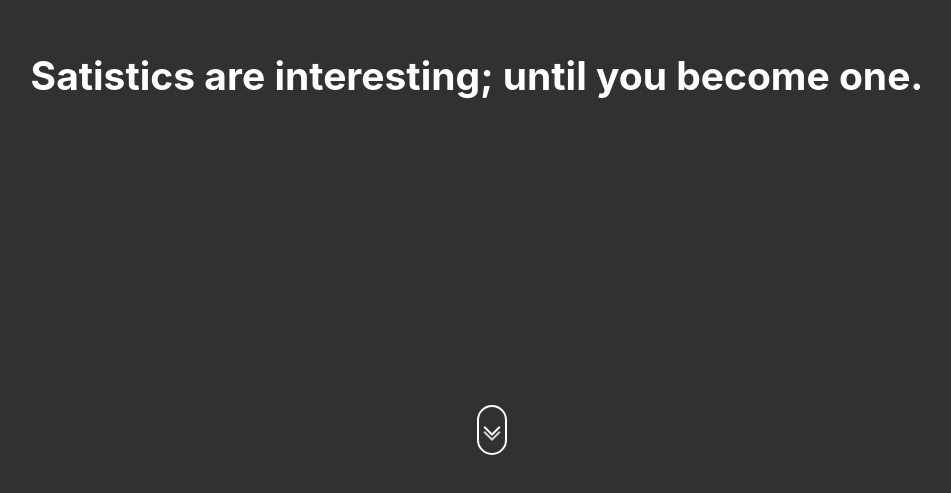
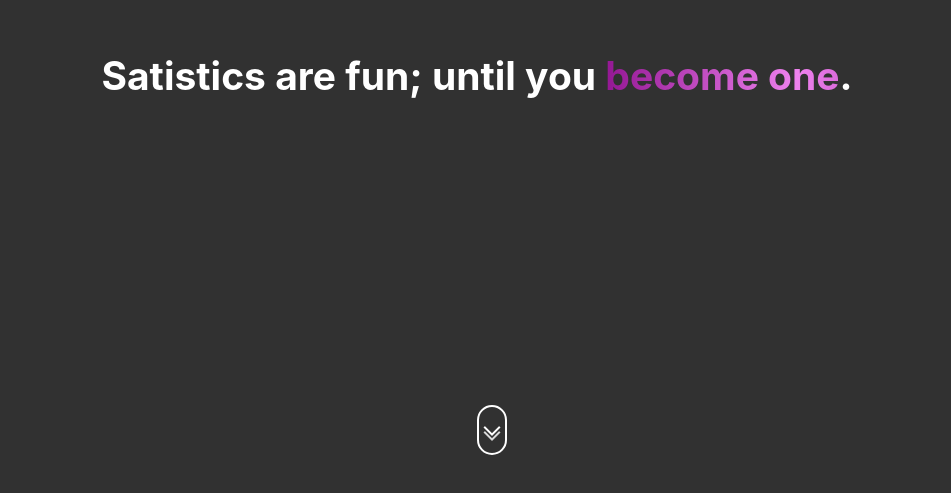
Before and after one commit to svensk007/DACP, a React (Create React App) app: page / in a window 1280 px wide. Shown: the part 325-818 px from the top of the page, without its empty margins (163-1114 px from the left). Built offline with nearby package versions, Linux system fonts and the light colour scheme.

Commit message:
fancy text gradient

```diff
--- a/public/index.html
+++ b/public/index.html
@@ -5,10 +5,6 @@
     <link rel="icon" href="%PUBLIC_URL%/favicon.ico" />
     <meta name="viewport" content="width=device-width, initial-scale=1" />
     <meta name="theme-color" content="#000000" />
-    <meta
-      name="description"
-      content="Web site created using create-react-app"
-    />
     <link rel="apple-touch-icon" href="%PUBLIC_URL%/logo192.png" />
     <!--
       manifest.json provides metadata used when your web app is installed on a
@@ -24,7 +20,7 @@
       work correctly both with client-side routing and a non-root public URL.
       Learn how to configure a non-root public URL by running `npm run build`.
     -->
-    <title>React App</title>
+    <title>DACP</title>
   </head>
   <body>
     <noscript>You need to enable JavaScript to run this app.</noscript>
--- a/src/App.css
+++ b/src/App.css
@@ -3,10 +3,30 @@
   margin: 0;
   box-sizing: border-box;
   scroll-behavior: smooth;
+  overflow-x: hidden;
 }
 
 .App {
   text-align: center;
+}
+
+@keyframes background-pan {
+  from {
+    background-position: 0% center;
+  }
+  to {
+    background-position: -200% center;
+  }
+}
+
+.become-one {
+  animation: background-pan 3s linear infinite;
+  background: linear-gradient(to right, purple, violet, purple);
+  background-size: 200%;
+  background-clip: text;
+  color: transparent;
+  -webkit-background-clip: text;
+  -webkit-text-fill-color: transparent;
 }
 
 .App-logo {
--- a/src/App.js
+++ b/src/App.js
@@ -1,20 +1,24 @@
 import logo from "./logo.svg";
 import "./App.css";
-import { motion } from "framer-motion";
+import { motion, useInView } from "framer-motion";
+import { useRef } from "react";
 
 function App() {
+  const ref = useRef(null);
+  const isInView = useInView(ref);
+
   return (
     <div className="App">
       <section id="header" className="section">
         <motion.h1 animate={{ opacity: [0, 1], y: [75, 0] }}>
-          Satistics are interesting; until you{" "}
+          Satistics are fun; until you{" "}
           <span className="become-one">become one</span>.
         </motion.h1>
         <a href="#WDYM">
           <div class="scroll"></div>
         </a>
       </section>
-      <section id="WDYM" className="section">
+      <section ref={ref} id="WDYM" className="section">
         <motion.h1
           initial={{ x: "-100vw" }}
           animate={{ x: 0 }}
```
Also changed, not shown: src/index.js (+6 -6 lines).
